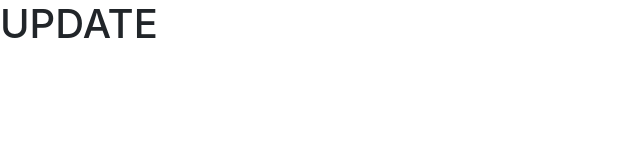
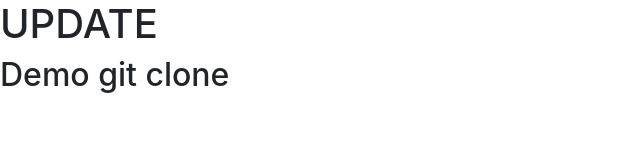
Before and after one commit to PhamSonUIT/BC55_demoGIT, a plain HTML site: page index.html in a window 1280 px wide. Shown: the whole page, without its empty margins (0-640 px from the left). Drawn offline with nearby package versions, Linux system fonts and the light colour scheme.

Commit message:
git clone

```diff
--- a/index.html
+++ b/index.html
@@ -11,6 +11,7 @@
   </head>
   <body>
       <h1>UPDATE</h1>
+      <h2>Demo git clone</h2>
     <!-- Optional JavaScript -->
     <!-- jQuery first, then Popper.js, then Bootstrap JS -->
     <script src="https://code.jquery.com/jquery-3.3.1.slim.min.js" integrity="sha384-q8i/X+965DzO0rT7abK41JStQIAqVgRVzpbzo5smXKp4YfRvH+8abtTE1Pi6jizo" crossorigin="anonymous"></script>
```
